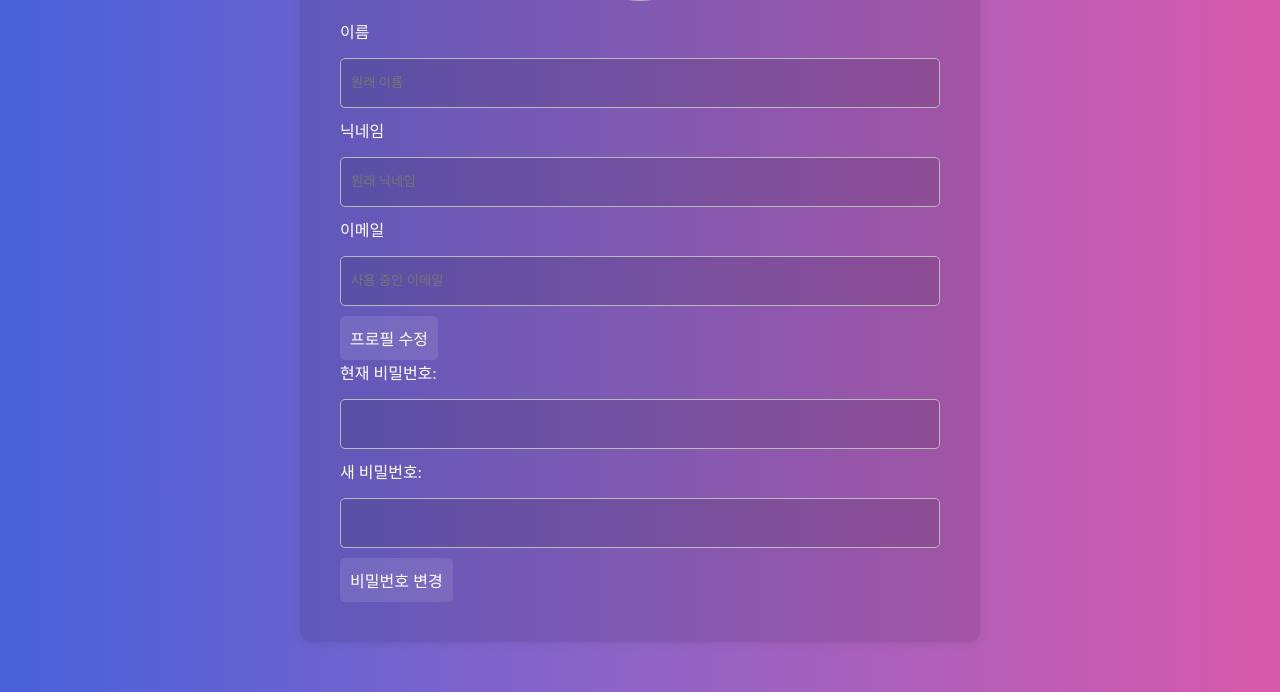
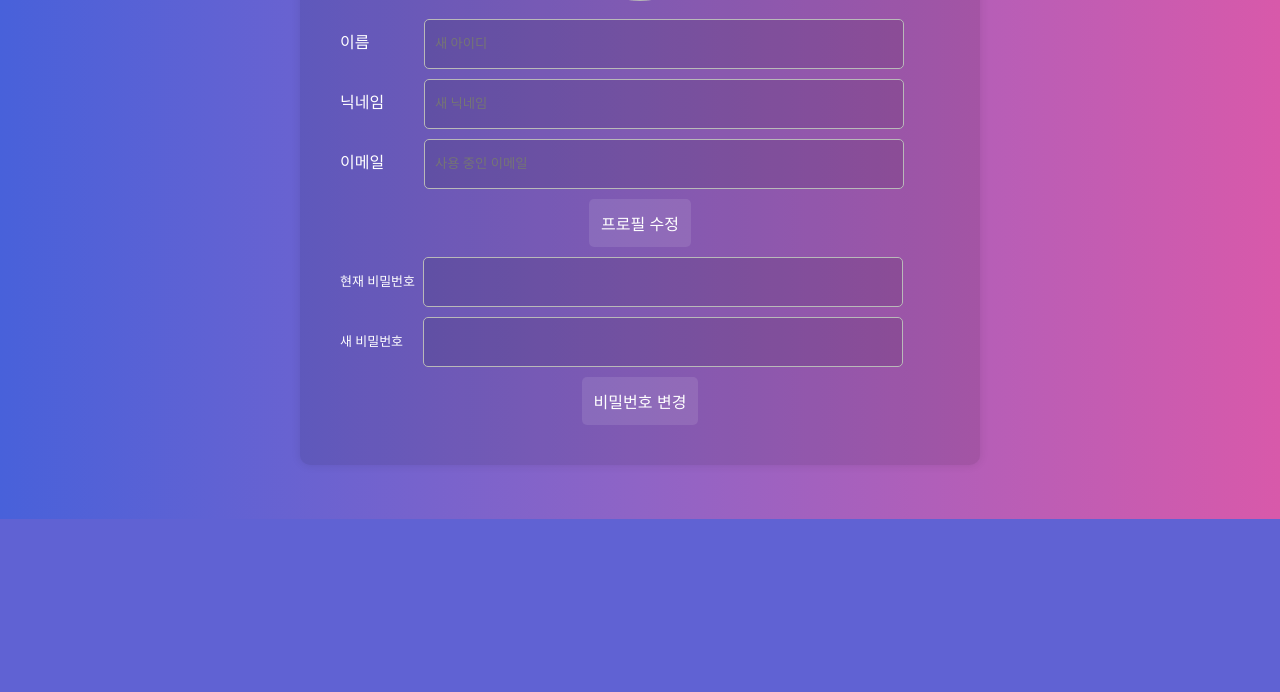
Before and after one commit to Gold-Children/whatever_song, a Django app: template accounts/templates/accounts/profile_update.html in a window 1280 px wide. Shown: the part 281-973 px from the top of the page. After the commit the page ends 800 px from the top, so only its background shows below. Run offline with Django 4.2, Linux system fonts and the light colour scheme; the template is opened without the code that fills it, so the values that code supplies are empty; some web fonts are replaced.

Commit message:
프로필 수정 오류 해결 24.05.24

```diff
--- a/accounts/static/accounts/css/profile_update.css
+++ b/accounts/static/accounts/css/profile_update.css
@@ -7,7 +7,7 @@
 }
 
 body {
-    background: linear-gradient(to right, #4861da, #8f64c6, #d859aa);
+    background-image: linear-gradient(to right, #4861da, #8f64c6, #d859aa);
     background-size: cover;
 }
 
@@ -67,13 +67,22 @@ body {
     border-radius: 50%;
 }
 
+#change-password-form {
+    font-size: 13px;
+}
+
 label {
-    display: block;
+    display: inline-block;
+    width: 80px; /* 이름(label)의 너비 조절 */
     margin-bottom: 15px;
 }
 
-input[type="text"], input[type="email"], input[type="password"] {
-    width: 100%;
+
+input[type="text"],
+input[type="email"],
+input[type="password"] {
+    width: 80%; /* 입력창의 너비를 조절하여 이름과 입력창이 한 줄에 표시되도록 함 */
+    /* (100% - 30%) - 2% = 68% */
     padding: 10px;
     margin-bottom: 10px;
     border: 1px solid #b9b9b9;
@@ -82,17 +91,18 @@ input[type="text"], input[type="email"], input[type="password"] {
     box-sizing: border-box; /* 입력 요소에 내용과 패딩을 포함하도록 함 */
     border-radius: 5px;
     height: 50px;
+    color: #ffffff;
+    outline: rgb(182, 182, 182);
 }
 
 button {
-    padding: 10px;
+    padding: 12px;
     background-color: rgb(255,255,255,0.1);
     color: #fff;
     border: none;
     border-radius: 5px;
     cursor: pointer;
     font-size: 16px;
-    right: 100px;
 }
 
 button:hover {
@@ -100,3 +110,18 @@ button:hover {
     transform: rotate(360deg);
     transition: all 1.65s;
 }
+
+
+#change-password-form button {
+    display: block;
+    margin: 0 auto;
+}
+
+#update-profile-form button{
+    display: block;
+    margin: 0 auto;
+}
+
+#change-password-form {
+    margin-top: 10px; /* 비밀번호 입력창 위 여백 추가 */
+}
--- a/accounts/templates/accounts/profile_update.html
+++ b/accounts/templates/accounts/profile_update.html
@@ -13,10 +13,10 @@
         </label><br>
 
         <label for="username">이름</label>
-        <input type="text" id="username" name="username" autocomplete="username" required placeholder="원래 이름"><br>
+        <input type="text" id="username" name="username" autocomplete="username" required placeholder="새 아이디"><br>
 
         <label for="nickname">닉네임</label>
-        <input type="text" id="nickname" name="nickname" autocomplete="nickname" required placeholder="원래 닉네임"><br>
+        <input type="text" id="nickname" name="nickname" autocomplete="nickname" required placeholder="새 닉네임"><br>
 
         <label for="email">이메일</label>
         <input type="email" id="email" name="email" autocomplete="email" required placeholder="사용 중인 이메일"><br>
@@ -25,10 +25,10 @@
     </form>
 
     <form id="change-password-form">
-        <label for="current_password">현재 비밀번호:</label>
+        <label for="current_password">현재 비밀번호</label>
         <input type="password" id="current_password" name="current_password" required><br>
 
-        <label for="new_password">새 비밀번호:</label>
+        <label for="new_password">새 비밀번호</label>
         <input type="password" id="new_password" name="new_password" required><br>
 
         <button type="submit">비밀번호 변경</button>
--- a/templates/base.html
+++ b/templates/base.html
@@ -27,7 +27,12 @@
             </div>
             <div class="accounts">
                 <a id="login-logout-link" href="{% url 'login' %}">Login</a>
+                {% if user.is_authenticated %}
+                <a href="{% url 'profile' %}">Profile</a>
+                <a href="{% url 'logout' %}" id="logout-link">Logout</a>
+            {% else %}
                 <a href="{% url 'signup' %}">Signup</a>
+            {% endif %}
             </div>
     </nav>
     <input type="hidden" id="csrf-token" value="{{ csrf_token }}">
```
